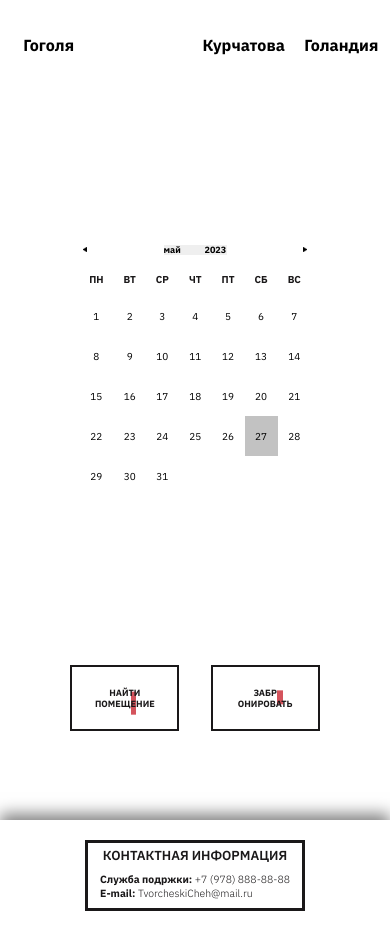
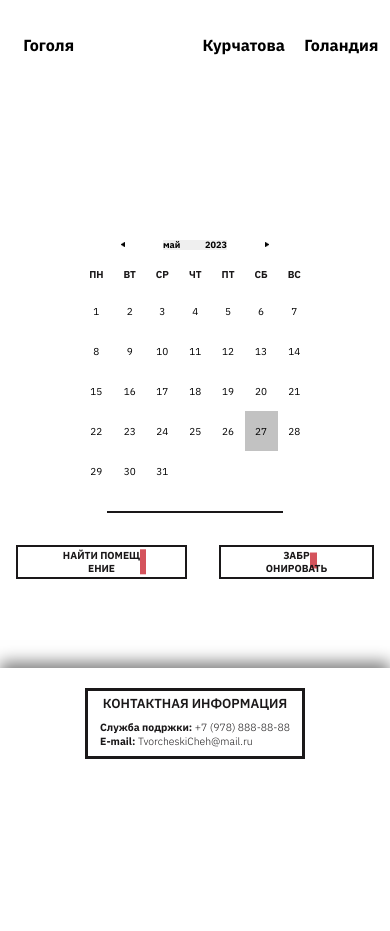
Before and after one commit to elkucher666/cw, a PHP site: page /Main.html in a window 390 px wide. Shown: the part 629-1560 px from the top of the page. After the commit the page ends 1388 px from the top, so only its background shows below. Run offline with PHP 8.4, Linux system fonts and the light colour scheme; data comes from the database, SQL or seed files in the repository.

Commit message:
Style buttons and form

```diff
--- a/Main.html
+++ b/Main.html
@@ -130,7 +130,7 @@
                 </div>
                 <button class="orderform">
                     <div class="linebut">
-                        <div class="namebut">ЗАБРОНИРОВАТЬ</div>
+                        <div class="namebut">ЗАБР<span class="decor-5">О</span>НИРОВАТЬ</div>
                     </div>
                 </button>
             </form>
--- a/css/mainstyle.css
+++ b/css/mainstyle.css
@@ -267,7 +267,7 @@ body {
   display: flex;
   justify-content: flex-end;
   z-index: 0;
-  margin: 150px 0px;
+  margin: 150px 0px 0px 0px;
 }
 .catalog .worktimeroom .calendarev-container-calendar {
   display: block;
@@ -437,7 +437,7 @@ body {
   border: none;
   margin: 2vw 3vw;
   padding: 1vw;
-  width: 30vw;
+  width: auto;
   background-color: #ffffff;
   z-index: 0;
   cursor: pointer;
@@ -447,11 +447,11 @@ body {
   position: relative;
 }
 .buttons button .linebut .namebut {
-  margin: 20px;
+  margin: 0.5208333333vw 35px;
   color: #1A1819;
   font-family: "IBM Plex Sans", sans-serif;
   font-weight: bolder;
-  font-size: calc(1.0416666667vw + 5px);
+  font-size: 1.8229166667vw;
   z-index: 3;
 }
 .buttons button .linebut .namebut .decor-3, .buttons button .linebut .namebut .decor-4 {
@@ -629,10 +639,33 @@ body {
     flex-direction: column;
     align-items: center;
   }
+  .catalog .worktimeroom .my-class {
+    width: 50%;
+  }
+  .catalog .worktimeroom .my-class .calendarev-container-calendar {
+    margin: 0;
+    display: flex;
+    flex-direction: column;
+    align-items: center;
+  }
+  .catalog .worktimeroom .my-class .calendarev-container-calendar .calendarev-calendar-head {
+    width: 80%;
+  }
+  .catalog .worktimeroom .my-class .calendarev-container-calendar .calendarev-calendar-head .calendarev-selects select {
+    font-size: 2.34375vw;
+  }
   .catalog .worktimeroom .calendarev-events-container {
     border: none;
     border-top: 2px solid #1A1819;
-    width: auto;
+    width: 45%;
+    margin-top: 20px;
+    padding: 10px 0px;
+  }
+  .catalog .worktimeroom .calendarev-events-container .event-block {
+    padding: 10px 20px;
+  }
+  .buttons button .linebut .namebut {
+    font-size: 2.6041666667vw;
   }
 }
 @media (max-width: 800px) {
--- a/css/mainstyle.scss
+++ b/css/mainstyle.scss
@@ -287,7 +287,7 @@ body {
         display: flex;
         justify-content: flex-end;
         z-index: 0;
-        margin: 150px 0px;
+        margin: 150px 0px 0px 0px;
         .calendarev-container-calendar {
             display: block;
             font-family: $font;
@@ -472,7 +472,7 @@ body {
         border: none;
         margin: 2vw 3vw;
         padding: 1vw;
-        width: 30vw;
+        width: auto;
         background-color: $white;
         z-index: 0;
         cursor: pointer;
@@ -480,11 +480,11 @@ body {
             border: 2px solid $black;
             position: relative;
             .namebut {
-                margin: 20px;
+                margin:  calc(10 * $display) 35px;
                 color: $black;
                 font-family: $font;
                 font-weight: bolder;
-                font-size: calc(20 * $display + 5px);
+                font-size: calc(35 * $display);
                 z-index: 3;
                 .decor-3, .decor-4 {
                     position: relative;
@@ -671,10 +680,39 @@ body {
             display: flex;
             flex-direction: column;
             align-items: center;
+            .my-class {
+                width: 50%;
+                .calendarev-container-calendar {
+                    margin: 0;
+                    display: flex;
+                    flex-direction: column;
+                    align-items: center;
+                    .calendarev-calendar-head {
+                        width: 80%;
+                        .calendarev-selects select{
+                            font-size: calc(45 * $display);
+                        }
+                    }
+                }
+            }
             .calendarev-events-container {
                 border: none;
                 border-top: 2px solid $black;
-                width: auto;
+                width: 45%;
+                margin-top: 20px;
+                padding: 10px 0px;
+                .event-block {
+                    padding: 10px 20px;
+                }
+            }
+        }
+    }
+    .buttons {
+        button {
+            .linebut {
+                .namebut {
+                    font-size: calc(50 * $display);
+                }
             }
         }
     }
```
Also changed, not shown: other parts of css/mainstyle.css (+21 -11 lines), other parts of css/mainstyle.scss (+23 -14 lines), 1 other file.
